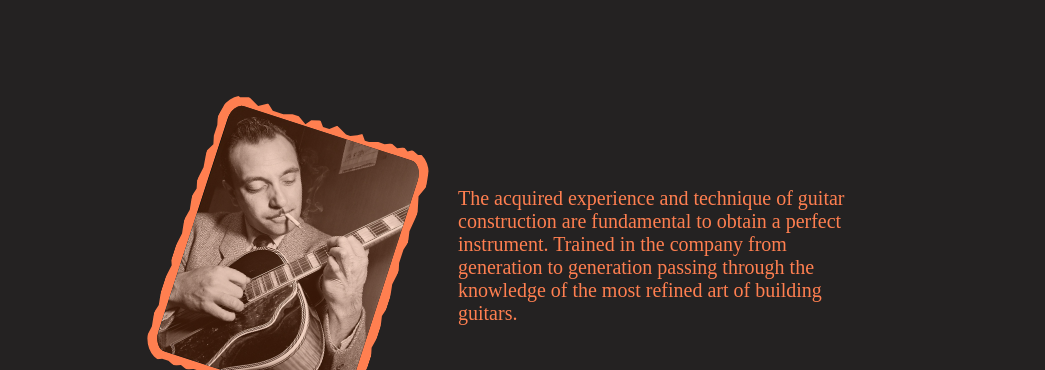
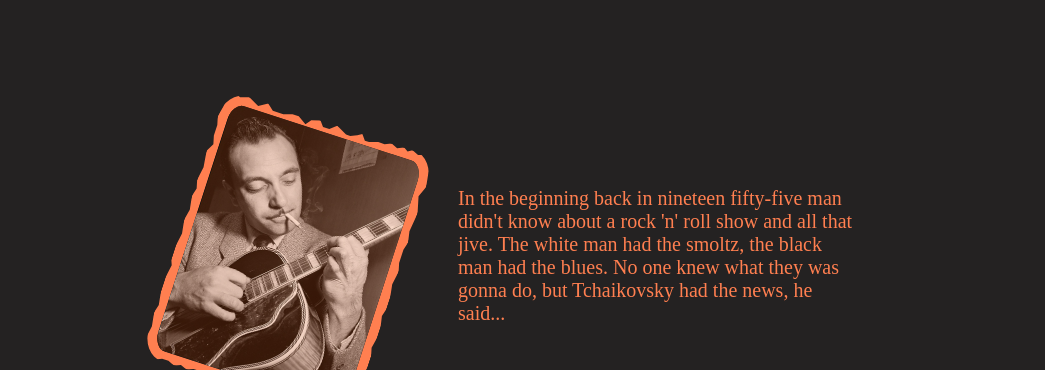
Before and after one commit to patrik-fredlund/diablo_guitar_site, a plain HTML site: page index.html in a window 1280 px wide. Shown: the part 230-600 px from the top of the page, without its empty margins (117-1162 px from the left). Drawn offline with Linux system fonts and the light colour scheme; a web font is replaced by a local one.

Commit message:
modifed navbar

```diff
--- a/index.html
+++ b/index.html
@@ -3,7 +3,7 @@
 
 <head>
     <meta charset="UTF-8">
-    <meta name="description" content="Guitarshop guitarbrand devil guitars original guitars">
+    <meta name="description" content="Site for the guitarbrand El Diablo Guitarras">
     <meta name="keywords" content="guitars musican guitarplayer music">
     <meta name="author" content="Patrik Fredlund">
     <meta name="viewport" content="width=device-width, initial-scale=1.0">
@@ -36,14 +36,14 @@
             <div class="image">
                 <img id="django" src="./img/django.jpg" alt="django">
 
-
-
             </div>
 
-            <p class="brödtext">The acquired experience and technique of guitar construction are
-                fundamental to obtain a perfect instrument. Trained in the company from generation
-                to generation passing through the knowledge of the most refined art of building
-                guitars.</p>
+            <p class="brödtext">In the beginning back in nineteen fifty-five
+                man didn't know about a rock 'n' roll show and all that jive.
+                The white man had the smoltz, the black man had the blues.
+                No one knew what they was gonna do, but Tchaikovsky had the news,
+                he said...
+            </p>
         </div>
         <h4><a href="about.html">
                 Muy Bienvenida Al Inframundo!</a></h4>
--- a/index.js
+++ b/index.js
@@ -1,5 +1,5 @@
 /* Contact-form-validation.
-Fadil hjälpte mig med denna. Vi satt i 4 timmar fram till kl01 sewn fick vi (han) det att funka. Lörorik session. Vilken hjälte han är. Jag är skyldig honom en lunch, minst.*/
+Fadil hjälpte mig med denna. Vi satt i 4 timmar fram till kl01 sen fick vi (han) det att funka. Lörorik session. Vilken hjälte han är. Jag är skyldig honom en lunch, minst.*/
 
 const myForm = document.querySelector("form");
 const submitBtn = document.querySelector(".submit");
--- a/styles.css
+++ b/styles.css
@@ -7,7 +7,7 @@ soretera alla värderna i alfabetisk ordning i elementen. Nu nät jag validerade
 fick jag den varningen. Bra tips.
 
 Sen får jag även varningar på dom ställen jag använt mig av css-variabler.
-Vad jag förstått så hänger inte validatorn med helt enkelt, så det är inget att bry sig om.
+Vad jag förstått så hänger inte validatorn med helt enkelt, så det var inget att bry sig om.
 Hoppas jag har rätt där. Här är länken till det svaret:
 https://stackoverflow.com/questions/57661659/w3c-css-validation-parse-error-on-variables  */
 
@@ -71,7 +71,7 @@ li a {
   font-size: 16px;
   font-style: normal;
   font-weight: 300;
-  padding: 5px 20px 5px 20px;
+  padding: 5px 15px 5px 15px;
   text-decoration: none;
 }
 
@@ -79,7 +79,7 @@ li a:hover {
   background-color: rgb(240, 189, 102);
   border-radius: 3px;
   color: rgb(36, 34, 34);
-  padding: 5px 20px 5px 20px;
+  padding: 5px 15px 5px 15px;
   transition: all 1s;
 }
 
@@ -107,7 +107,7 @@ h1 a:hover {
 
 /*-------------------------------------------------------------------------
 Horizontal ruler.
-Hittade en som passde, men den var åt fel håll, så jag stylade om den så att "hornen" pekade uppåt. Utgick från denna, nr:18 https://codepen.io/ibrahimjabbari/pen/ozinB
+Hittade en som passde men den var åt fel håll, så jag stylade om den så att "hornen" pekade uppåt. Utgick från denna, nr:18 https://codepen.io/ibrahimjabbari/pen/ozinB
 ------------------------------------------------------------------------*/
 
 hr.style {
```
Also changed, not shown: contact.html (+0 -2 lines).
